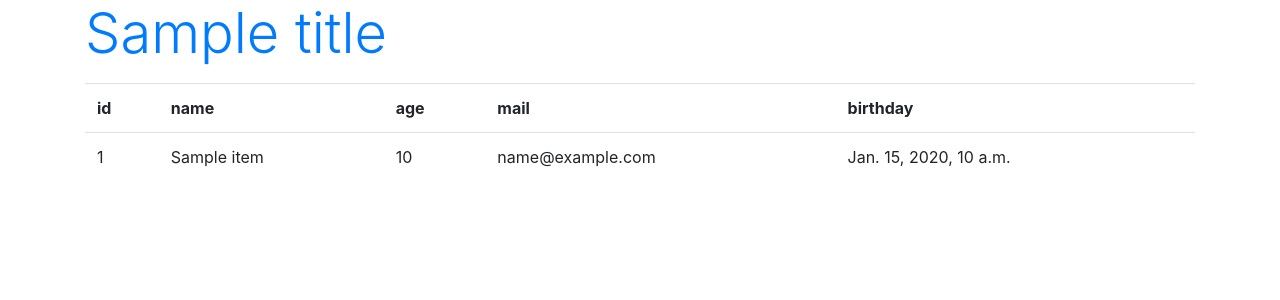
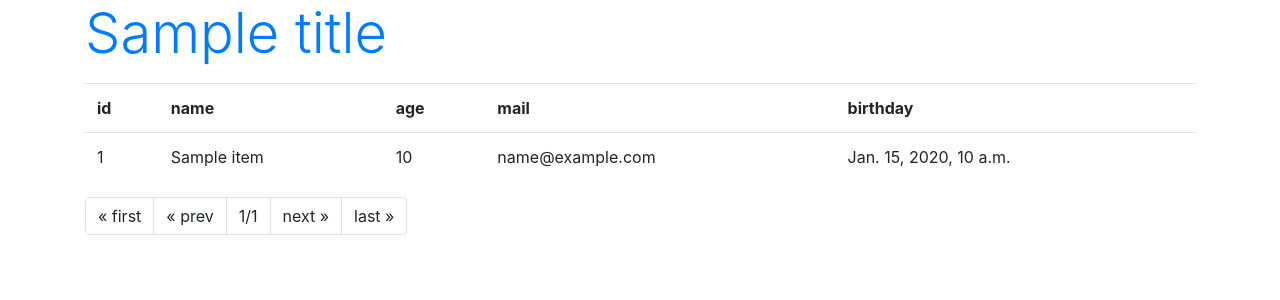
Before and after one commit to KentaroJay/Django-system001, a Django app: template app/hello/templates/hello/index.html in a window 1280 px wide. Shown: the top 300 px of the page. Run offline with Django 3.2, Linux system fonts and the light colour scheme; the template is opened without the code that fills it: most values are stand-ins (such as "Sample title", 1, 10 or a date in 2020); some libraries are stand-ins or nearby versions.

Commit message:
finished chapter4 Pagenation.

```diff
--- a/app/hello/templates/hello/index.html
+++ b/app/hello/templates/hello/index.html
@@ -11,8 +11,7 @@
     />
   </head>
   <body class="container">
-      <h1 class="display-4 text-primary">
-          {{title}}</h1>
+    <h1 class="display-4 text-primary">{{title}}</h1>
     <p>{{message|safe}}</p>
     <table class="table">
       <tr>
@@ -29,8 +28,57 @@
         <td>{{item.age}}</td>
         <td>{{item.mail}}</td>
         <td>{{item.birthday}}</td>
-          <tr>
+      </tr>
+
         {% endfor %}
     </table>
+
+    <ul class="pagination">
+      {% if data.has_previous %}
+      <li class="page-item">
+        <a class="page-link" href="{% url 'index' %}"> &laquo; first</a>
+      </li>
+      <li class="page-item">
+        <a
+          class="page-link"
+          href="{% url 'index' %}{{data.previous_page_number}}"
+        >
+          &laquo; prev</a
+        >
+      </li>
+      {% else %}
+      <li class="page-item">
+        <a class="page-link"> &laquo; first</a>
+      </li>
+      <li class="page-item">
+        <a class="page-link"> &laquo; prev</a>
+      </li>
+      {% endif %}
+      <li class="page-item">
+        <a class="page-link"> {{data.number}}/{{data.paginator.num_pages}}</a>
+      </li>
+      {% if data.has_next %}
+      <li class="page-item">
+        <a class="page-link" href="{% url 'index' %}{{data.next_page_number }}">
+          next &raquo;</a
+        >
+      </li>
+      <li class="page-item">
+        <a
+          class="page-link"
+          href="{% url 'index' %}{{data.paginator.num_pages}}"
+        >
+          last &raquo;</a
+        >
+      </li>
+      {% else %}
+      <li class="page-item">
+        <a class="page-link"> next &raquo;</a>
+      </li>
+      <li class="page-item">
+        <a class="page-link"> last &raquo;</a>
+      </li>
+      {% endif %}
+    </ul>
   </body>
 </html>
--- a/app/hello/urls.py
+++ b/app/hello/urls.py
@@ -5,6 +5,7 @@ from .views import FriendDetail
 
 urlpatterns = [
     path('', views.index, name='index'),
+    path('<int:num>', views.index, name='index'),
     path('create', views.create, name='create'),
     path('edit/<int:num>', views.edit, name='edit'),
     path('delte/<int:num>', views.delete, name='delete'),
```
Also changed, not shown: app/hello/views.py (+5 -13 lines). Lines whose indentation alone changed are shown as unchanged.
